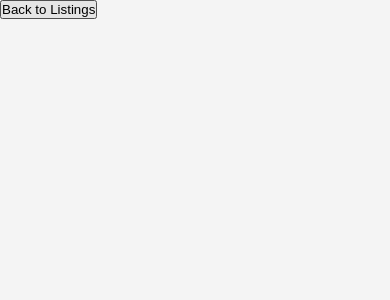
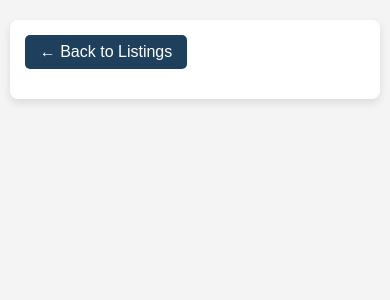
Before and after one commit to n-hrynkiw/nhrealtysolutions, a Flask app: page /house.html in a window 390 px wide. Shown: the top 300 px of the page. Run offline with Flask 3, Linux system fonts and the light colour scheme.

Commit message:
“building”

```diff
--- a/static/css/styles.css
+++ b/static/css/styles.css
@@ -77,6 +77,98 @@
 nav a:hover {
     text-decoration: underline;
 }
+
+/* House Page Container */
+.house-container {
+    max-width: 800px;
+    margin: 20px auto;
+    padding: 20px;
+    background: white;
+    border-radius: 8px;
+    box-shadow: 0px 4px 8px rgba(0, 0, 0, 0.1);
+    text-align: center;
+}
+
+/* Back Button */
+.back-btn {
+    background: #1e405c;
+    color: white;
+    padding: 8px 15px;
+    border: none;
+    border-radius: 5px;
+    font-size: 16px;
+    cursor: pointer;
+    display: block;
+    margin-bottom: 15px;
+}
+
+.back-btn:hover {
+    background: #9c7e4d;
+}
+
+/* House Details Section */
+.house-details {
+    text-align: left;
+}
+
+/* Image Gallery */
+.image-gallery {
+    display: flex;
+    flex-wrap: wrap;
+    gap: 10px;
+    justify-content: center;
+    margin-bottom: 20px;
+}
+
+.image-gallery img {
+    width: 150px;
+    height: 120px;
+    object-fit: cover;
+    border-radius: 5px;
+    transition: transform 0.3s ease;
+}
+
+.image-gallery img:hover {
+    transform: scale(1.05);
+}
+
+/* Placeholder Image */
+.placeholder {
+    width: 100%;
+    height: auto;
+    max-width: 500px;
+    border-radius: 5px;
+}
+
+/* House Info */
+.house-info {
+    font-size: 16px;
+    font-weight: bold;
+    color: #1e405c;
+    margin-bottom: 15px;
+}
+
+/* House Description */
+.house-description {
+    font-size: 14px;
+    line-height: 1.6;
+    color: #444;
+    white-space: pre-line;
+}
+
+/* Mobile Adjustments */
+@media (max-width: 768px) {
+    .house-container {
+        padding: 15px;
+        max-width: 95%;
+    }
+
+    .image-gallery img {
+        width: 120px;
+        height: 100px;
+    }
+}
+
 
 /* Listings Container */
 .listings-container {
--- a/templates/house.html
+++ b/templates/house.html
@@ -8,9 +8,10 @@
 </head>
 <body>
 
-    <div id="house-details"></div>
-
-    <button onclick="goBack()">Back to Listings</button>
+    <div class="house-container">
+        <button class="back-btn" onclick="goBack()">← Back to Listings</button>
+        <div id="house-details" class="house-details"></div>
+    </div>
 
     <script>
         document.addEventListener("DOMContentLoaded", function () {
@@ -23,17 +24,32 @@
                 .then(house => {
                     const detailsContainer = document.getElementById("house-details");
                     if (house.error) {
-                        detailsContainer.innerHTML = `<p>${house.error}</p>`;
+                        detailsContainer.innerHTML = `<p class="error">${house.error}</p>`;
                         return;
                     }
 
+                    // Convert new lines in details to <br> for proper formatting
+                    const formattedDetails = house.details.replace(/\n/g, "<br>");
+
+                    // Generate image gallery
+                    let imagesHtml = "";
+                    if (house.image_urls && house.image_urls.length > 0) {
+                        imagesHtml = `<div class="image-gallery">` +
+                            house.image_urls.map(url => `<img src="${url}" alt="House Image">`).join("") +
+                            `</div>`;
+                    } else {
+                        imagesHtml = `<img src="static/images/placeholder.jpg" alt="No Image Available" class="placeholder">`;
+                    }
+
                     detailsContainer.innerHTML = `
-                        <img src="${house.image_urls[0] || 'static/images/placeholder.jpg'}" alt="House Image">
-                        <h3>${house.address}</h3>
-                        <p><strong>Asking Price:</strong> $${house.price}</p>
-                        <p><strong>Beds:</strong> ${house.beds} | <strong>Baths:</strong> ${house.baths}</p>
-                        <p><strong>Sq Ft:</strong> ${house.square_feet}</p>
-                        <p>${house.details}</p>
+                        <h2>${house.address}</h2>
+                        ${imagesHtml}
+                        <div class="house-info">
+                            <p><strong>Asking Price:</strong> $${house.price}</p>
+                            <p><strong>Beds:</strong> ${house.beds} | <strong>Baths:</strong> ${house.baths}</p>
+                            <p><strong>Square Feet:</strong> ${house.square_feet}</p>
+                        </div>
+                        <p class="house-description">${formattedDetails}</p>
                     `;
                 })
                 .catch(error => console.error("Error loading house details:", error));
@@ -43,5 +59,6 @@
             window.history.back();
         }
     </script>
+
 </body>
 </html>
```
